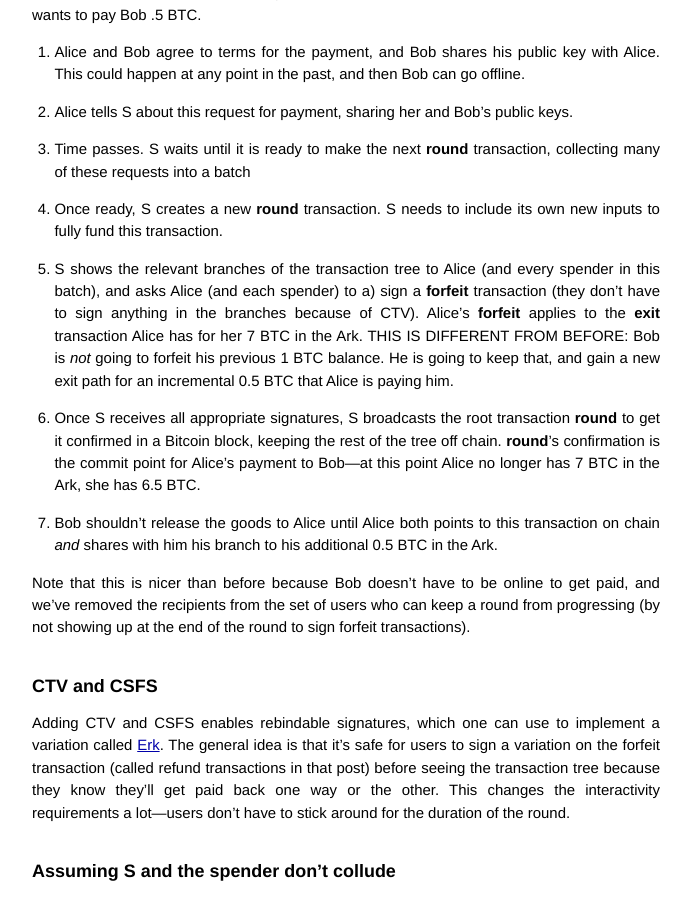
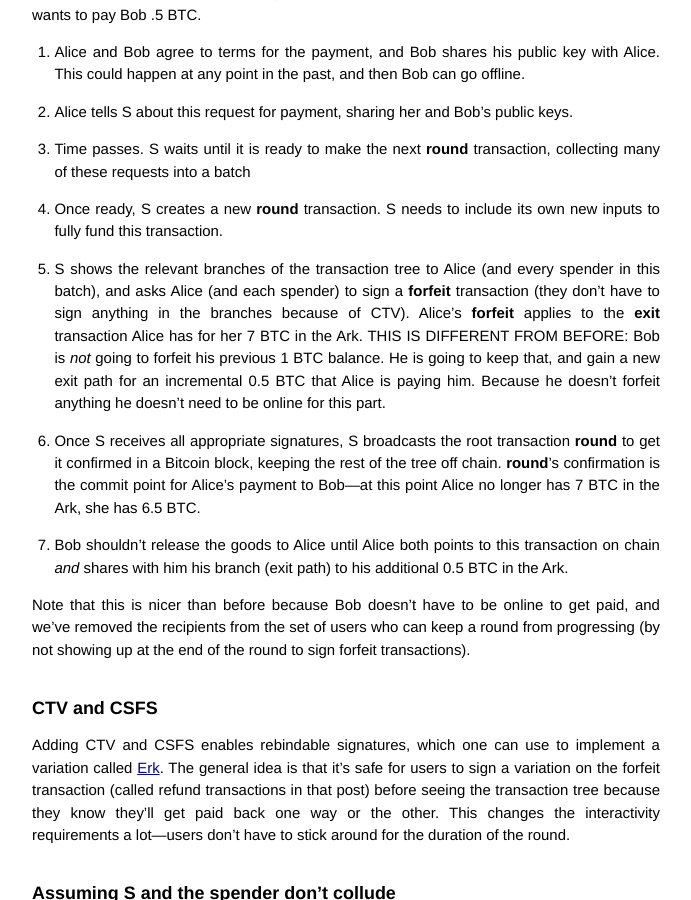
Before and after one commit to narula/narula.github.io, a Jekyll site: the page built from _posts/2025-05-20-ark.md, in a window 1280 px wide and 900 px high, scrolled down 6296 px. Shown: the whole window, without its empty margins (294-985 px from the left). Built offline with Jekyll 4.4.1, drawn with Linux system fonts in a browser that asks for light colours; formulas are drawn with MathJax 3; comment, search, counter and statistics services are not loaded.

Commit message:
small clarification in ctv steps

```diff
--- a/_posts/2025-05-20-ark.md
+++ b/_posts/2025-05-20-ark.md
@@ -266,12 +266,12 @@ Reminder, Alice and Bob are already in an Ark, Alice with 7 BTC and Bob 1 BTC, a
 
 4. Once ready, S creates a new **round** transaction. S needs to include its own new inputs to fully fund this transaction.
 
-5. S shows the relevant branches of the transaction tree to Alice (and every spender in this batch), and asks Alice (and each spender) to a) sign a **forfeit** transaction (they don’t have to sign anything in the branches because of CTV). Alice’s **forfeit** applies to the **exit** transaction Alice has for her 7 BTC in the Ark. THIS IS DIFFERENT FROM BEFORE: Bob is *not* going to forfeit his previous 1 BTC balance. He is going to keep that, and gain a new exit path for an incremental 0.5 BTC that Alice is paying him.
+5. S shows the relevant branches of the transaction tree to Alice (and every spender in this batch), and asks Alice (and each spender) to sign a **forfeit** transaction (they don’t have to sign anything in the branches because of CTV). Alice’s **forfeit** applies to the **exit** transaction Alice has for her 7 BTC in the Ark. THIS IS DIFFERENT FROM BEFORE: Bob is *not* going to forfeit his previous 1 BTC balance. He is going to keep that, and gain a new exit path for an incremental 0.5 BTC that Alice is paying him. Because he doesn't forfeit anything he doesn't need to be online for this part.
 
 6. Once S receives all appropriate signatures, S broadcasts the root transaction **round** to get it confirmed in a Bitcoin block, keeping the rest of the tree off chain.
 **round**’s confirmation is the commit point for Alice’s payment to Bob---at this point Alice no longer has 7 BTC in the Ark, she has 6.5 BTC.
 
-7. Bob shouldn’t release the goods to Alice until Alice both points to this transaction on chain *and* shares with him his branch to his additional 0.5 BTC in the Ark.
+7. Bob shouldn’t release the goods to Alice until Alice both points to this transaction on chain *and* shares with him his branch (exit path) to his additional 0.5 BTC in the Ark.
 
 Note that this is nicer than before because Bob doesn’t have to be online to get paid, and we’ve removed the recipients from the set of users who can keep a round from progressing (by not showing up at the end of the round to sign forfeit transactions).
 
```
